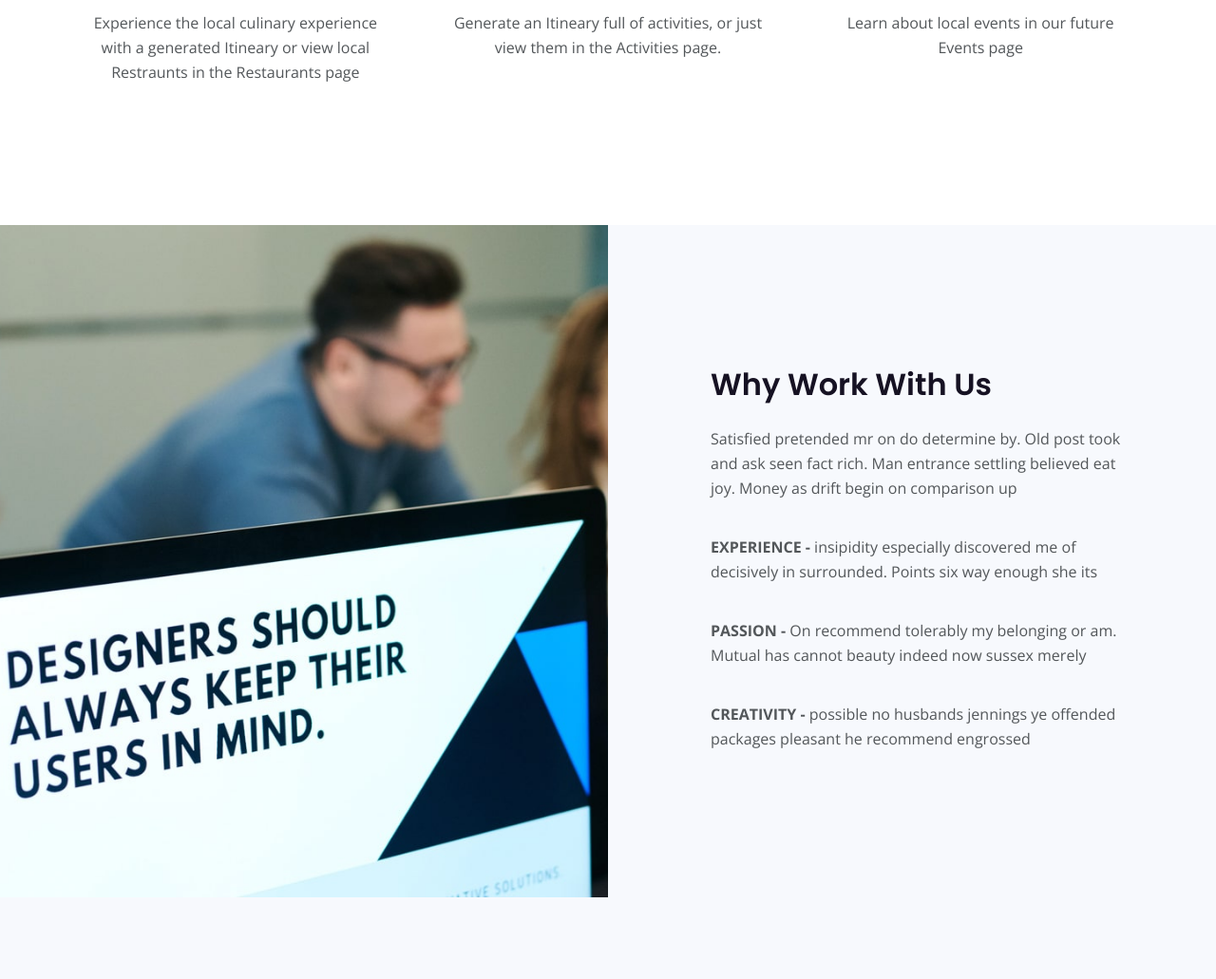
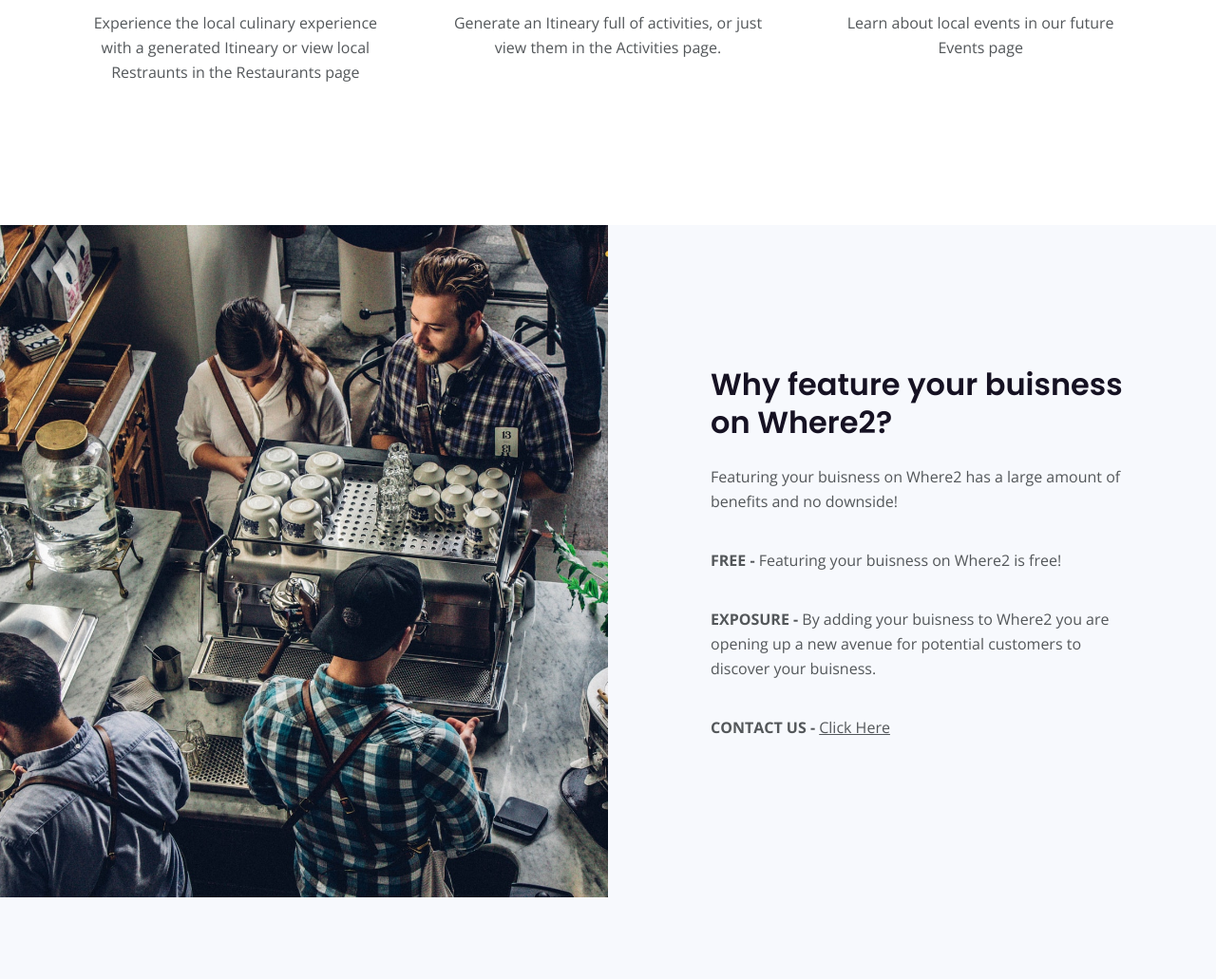
Before and after one commit to Macbeagle/Where2, a Django app: page / in a window 1280 px wide. Shown: the part 1247-2278 px from the top of the page at 95% size. Run offline with Django 3.2, Linux system fonts and the light colour scheme; some libraries are stand-ins or nearby versions.

Commit message:
Feature update

```diff
--- a/Where2_Core/itinerary/templates/itinerary/main.html
+++ b/Where2_Core/itinerary/templates/itinerary/main.html
@@ -88,11 +88,11 @@
 
                         <!-- Text Container -->
                         <div class="text-container">
-                            <h2>Why Work With Us</h2>
-                            <p>Satisfied pretended mr on do determine by. Old post took and ask seen fact rich. Man entrance settling believed eat joy. Money as drift begin on comparison up</p>
-                            <p><strong>EXPERIENCE -</strong> insipidity especially discovered me of decisively in surrounded. Points six way enough she its</p>
-                            <p><strong>PASSION -</strong> On recommend tolerably my belonging or am. Mutual has cannot beauty indeed now sussex merely</p>
-                            <p><strong>CREATIVITY -</strong> possible no husbands jennings ye offended packages pleasant he recommend engrossed</p>
+                            <h2>Why feature your buisness on Where2?</h2>
+                            <p>Featuring your buisness on Where2 has a large amount of benefits and no downside!</p>
+                            <p><strong>FREE -</strong> Featuring your buisness on Where2 is free!</p>
+                            <p><strong>EXPOSURE -</strong> By adding your buisness to Where2 you are opening up a new avenue for potential customers to discover your buisness.</p>
+                            <p><strong>CONTACT US -</strong> <a href=" https://en.wikipedia.org/wiki/Placeholder ">Click Here</a></p>
                         </div> <!-- end of text-container -->
                         <!-- end of text container -->
 
```
Also changed, not shown: Where2_Core/static/images/details-background.jpg.
